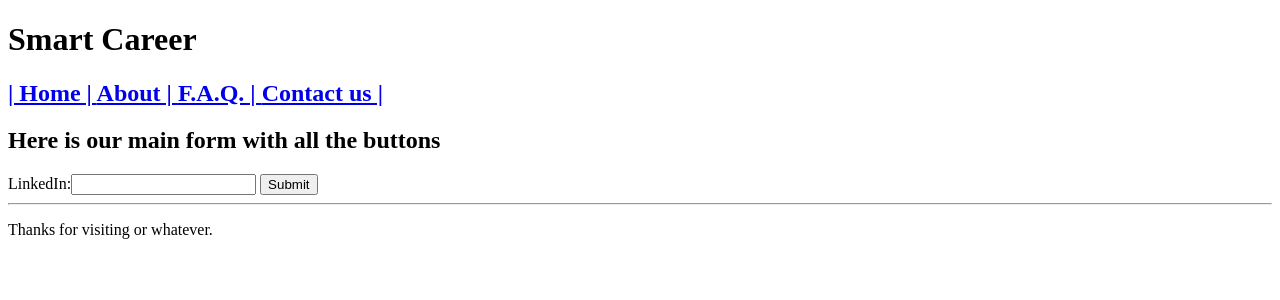
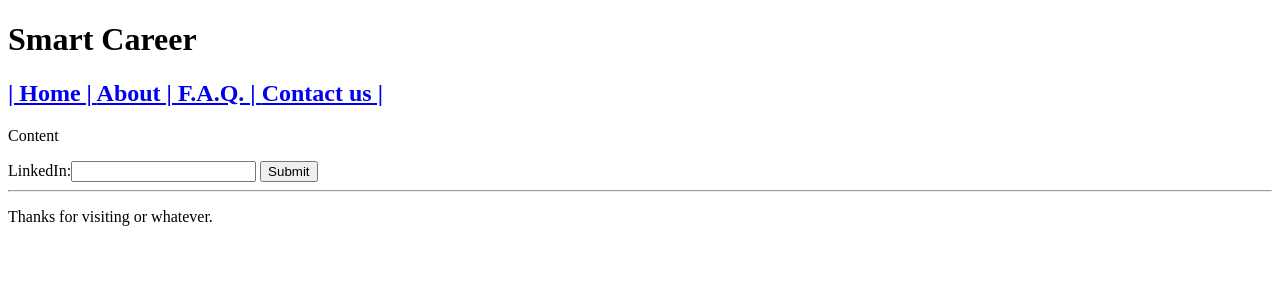
Before and after one commit to Iodina/smartcareer, a Django app: page / in a window 1280 px wide. Shown: the top 300 px of the page. Run offline with Django 3.2, Linux system fonts and the light colour scheme.

Commit message:
changing templates

```diff
--- a/career/urls.py
+++ b/career/urls.py
@@ -22,5 +22,4 @@ urlpatterns = [
     url(r'^about/$', views.about, name='about'),
     url(r'^faq/$', views.faq, name='faq'),
     url(r'^contact/$', views.contact, name='contact'),
-    # url(r'^result/$', views.result, name='result'),
 ]
--- a/templates/base.html
+++ b/templates/base.html
@@ -1,8 +1,11 @@
+
 <!DOCTYPE html>
 <html lang="en">
 <head>
     <meta charset="UTF-8">
     <title>{%  block title  %} {% endblock %}</title>
+
+
     <h1>Smart Career</h1>
 </head>
 <body>
--- a/templates/career/home.html
+++ b/templates/career/home.html
@@ -1,10 +1,10 @@
 {% extends "base.html" %}
 {% block title %}
-    home
+    About
 {% endblock %}
 
 {% block content %}
-        <h2>Here is our main form with all the buttons</h2>
+   <p>Content </p>
 
     <form action=" " method="post">
     {% csrf_token %}
```
Also changed, not shown: career/views.py (+0 -19 lines), db.sqlite3, 13 other files.
